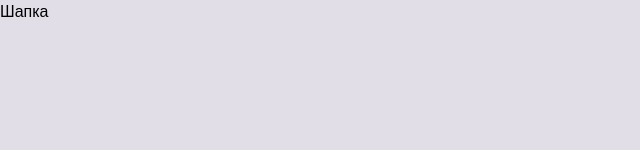
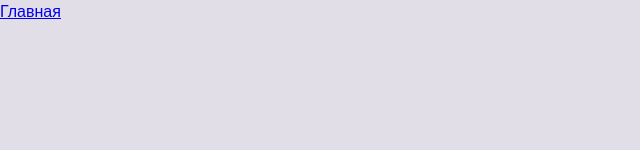
Before and after one commit to septimusmax/Sute-training, a plain HTML site: page html/Index-Git bash.html in a window 1280 px wide. Shown: the top 162 px of the page, 0-640 px from the left. Drawn offline with nearby package versions, Linux system fonts and the light colour scheme; a web font is replaced by a local one.

Commit message:
Навигация

```diff
--- a/html/Index-Git bash.html
+++ b/html/Index-Git bash.html
@@ -23,13 +23,13 @@
     <link rel="shortcut icon" type="image/x-icon" href="img/favicon/favicon-16x16.png">
 
 
-    <title>Train site</title>
+    <title>Команды в Git bash</title>
 
 
 </head>
 <body>
     <div class="head">
-        Шапка
+        <a href="../Index.html">Главная</a>
     </div>
     <div class="navi">
         <span style="color: blue;font-size: 40px; font-weight: 700;font-family: 'Sriracha', cursive;"> Меню</span><br>
```
Also changed, not shown: Index.html (+1 -1 lines).
